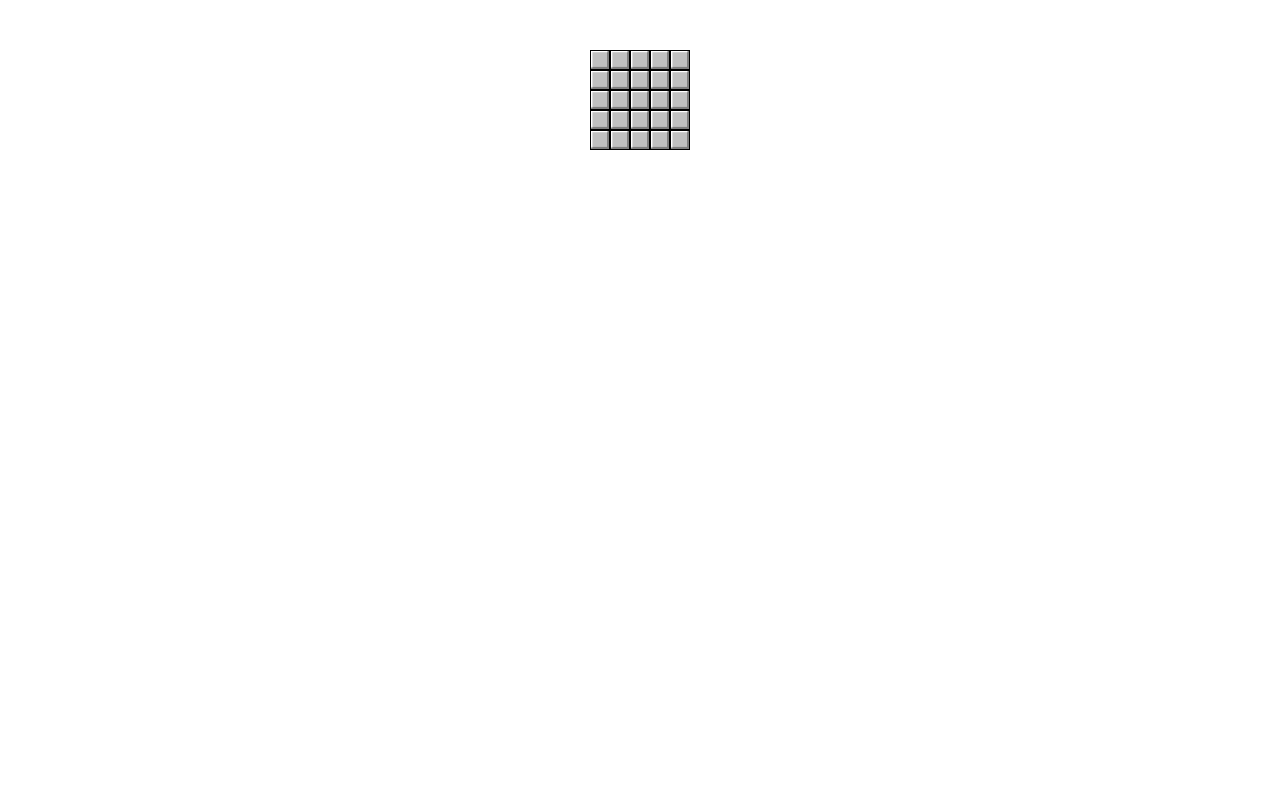
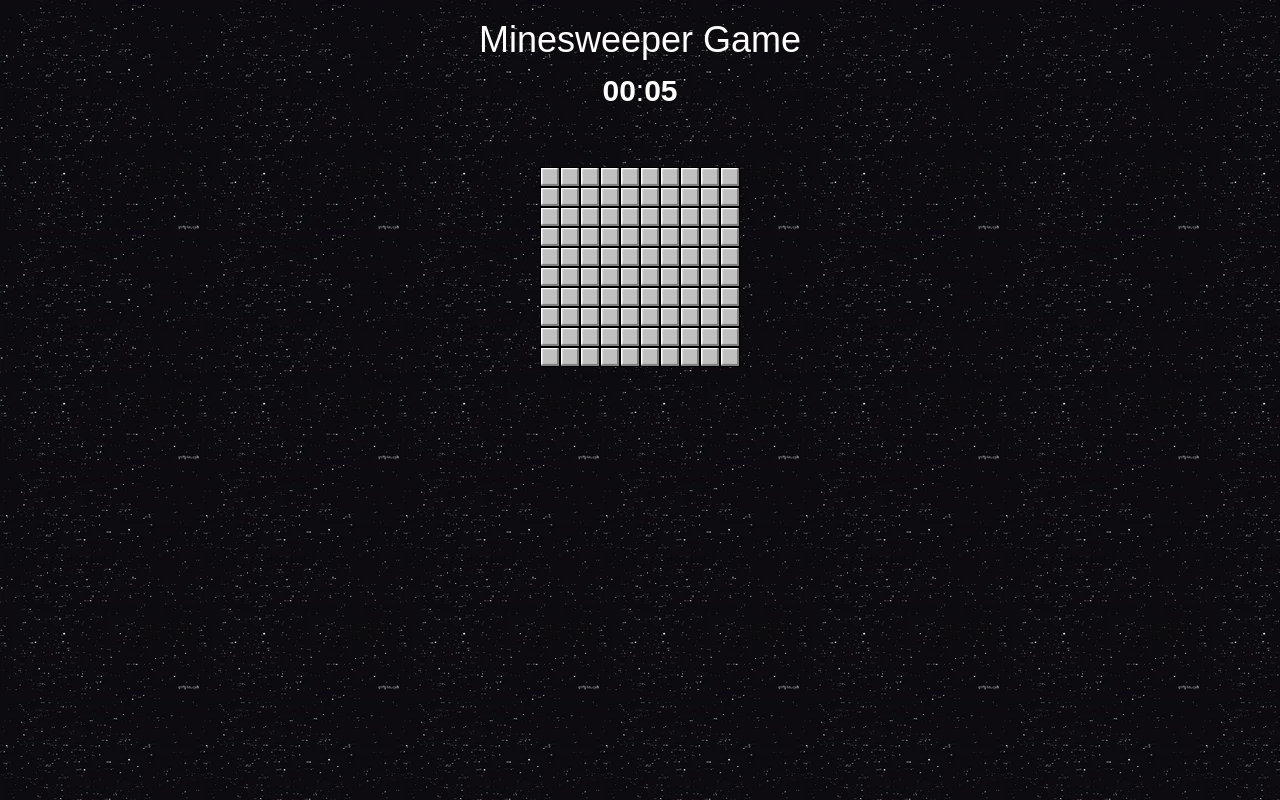
Before and after one commit to amar1995/minesweeper_game, a plain HTML site: page index.html in a window 1280 px wide. Drawn offline with nearby package versions, Linux system fonts and the light colour scheme.

Commit message:
timer built and game initially running

```diff
--- a/index.html
+++ b/index.html
@@ -7,50 +7,39 @@
   <script src="https://maxcdn.bootstrapcdn.com/bootstrap/3.4.0/js/bootstrap.min.js"></script>
 	<style type="text/css">
 		*{
-			margin: 0x;
+			margin: 0px;
 			padding: 0px;
 		}
 		body {
-			color: #fff;
+			background-image: url("images/background1.webp");
+			color: white;
 			font-family: sans-serif;
-			font-size: 2em;
+			font-size: 3em;
 			text-align: center;
 		}
 		#timer {
 			margin-bottom: 50px;
+		}
+		p {
+			font-weight: 10px;
 		}
       	#canvas {
 		}
 	</style>
 </head>
 <body>
-	<div id="timer"></div>
+	<h1>Minesweeper Game</h1>
+	<div id="timer">
+		<p>
+		<label id="minutes">00</label>:<label id="seconds">00</label>
+		</p>
+	</div>
 	<canvas id="canvas"></canvas>
-	<!--</canvas><div class="container">
-		<div class="row">
-			<div class="col-xs-12">
-			<canvas id="canvas"></canvas>
-			</div>
-			<div class="col-sm-12">
-			<canvas id="canvas"></canvas>
-			</div>
-
-			<div class="col-md-12">
-			<canvas id="canvas"></canvas>
-			</div>
-
-			<div class="col-lg-12">
-			<canvas id="canvas"></canvas>
-			</div>
-		</div>
-	</div> -->
-	<!--<script type="text/javascript" src="Factory.js"></script>
-    <script type="text/javascript" src="FillGrid.js"></script>
-	-->
 	<script type="text/javascript" src="js/Factory.js"></script>
 	<script type="text/javascript" src="js/GridFilled.js"></script>
 	<script type="text/javascript" src="js/GridFilling.js"></script>
-	<script type="text/javascript" src="js/main.js"></script>
+	<script type="text/javascript" src="js/Timer.js"></script>
+	<script type="text/javascript" src="js/CanvasBuilder.js	"></script>
 	<script type="text/javascript">
 	</script>
 
--- /dev/null
+++ b/js/CanvasBuilder.js
@@ -0,0 +1,126 @@
+
+const CanvasBuilder = function() {
+    var canvas = document.getElementById("canvas");
+
+    var width = 20;
+    var row,column,level,numberOfMines;
+    var imgArray = new Array(13);
+    var gameBegin;
+    var context, myTimer;
+    function create(rows,columns,levels,mines=0) {
+
+        row = rows;
+        column = columns;
+        level = levels;
+        numberOfMines = mines;
+        canvas.height =  row*width;
+        canvas.width = column*width;
+        context = canvas.getContext("2d");
+        context.clearRect(0, 0, canvas.width, canvas.height);
+        canvas.addEventListener('click', detectIsBomb);
+        canvas.addEventListener('contextmenu', flagAddOrRemove);
+        for(var i=0;i<13;i++)
+            imgArray[i] = new Image();
+        imgArray[0].src = "./images/simpleTile.jpg";
+        imgArray[1].src = "./images/1.jpg";
+        imgArray[2].src = "./images/2.jpg";
+        imgArray[3].src = "./images/3.jpg";
+        imgArray[4].src = "./images/4.jpg";
+        imgArray[5].src = "./images/5.jpg";
+        imgArray[6].src = "./images/6.jpg";
+        imgArray[7].src = "./images/7.jpg";
+        imgArray[8].src = "./images/8.jpg";
+        imgArray[9].src = "./images/flag.png";
+        imgArray[10].src = "./images/bomb.jpeg";
+        imgArray[11].src = "./images/tiles.jpg";
+        gameBegin = GridFilled();
+        gameBegin.createObject(row,column,level,numberOfMines);
+        imgArray[11].onload = function() {
+            for(var i=0;i<=row;i++) {
+                for(var j=0;j<=column;j++)
+                {
+                    context.rect(j*width,i*width,width,width);
+                    context.stroke();
+                    context.drawImage(imgArray[11],j*width,i*width,width,width);
+                }
+            }
+        };
+        const timer = Timer();
+        myTimer = setInterval(timer.setTime,1000);
+    }
+
+
+
+
+    function detectIsBomb(e) {
+        context.fillStyle = "black";
+        var j = Math.floor(e.offsetX / width),
+        i = Math.floor(e.offsetY / width);
+        // console.log([i,j,gameBegin.getValueOfOriginalGrid(i,j)]);
+        if(gameBegin.getValueOfOriginalGrid(i,j) !== -1) {
+            const traveGrid = gameBegin.revealGrid(i,j);
+            for(var k=0;k<traveGrid.length;k++) {
+                var val = gameBegin.getValueOfOriginalGrid(traveGrid[k][0],traveGrid[k][1]);
+                // console.log([traveGrid[k][0],traveGrid[k][1]]);
+                context.rect(traveGrid[k][1]*width, traveGrid[k][0]*width, width, width);
+                context.stroke();
+                context.drawImage(imgArray[val],traveGrid[k][1]*width,traveGrid[k][0]*width,width,width);
+            }
+        } else {
+            /* Game Over */
+            revealGridSolution();
+        }
+        if(gameBegin.isGameOver()) {
+            console.log("Completed");
+            stopGame();
+        }
+    }
+
+    function revealGridSolution() {
+        for(var i=0;i<row;i++) {
+            for(var j=0;j<column;j++) {
+                if(gameBegin.getValueOfSeenGrid(i,j) === -1) {
+                    if(gameBegin.getValueOfOriginalGrid(i,j) === -1) {
+                        context.rect(j*width,i*width,width,width);
+                        context.stroke();
+                        context.drawImage(imgArray[10],j*width,i*width,width,width);
+                    } else {
+                        context.rect(j*width,i*width,width,width);
+                        context.stroke();
+                        context.drawImage(imgArray[gameBegin.getValueOfOriginalGrid(i,j)],j*width,i*width,width,width);
+                    }
+                }
+            }
+        }
+        stopGame();
+    }
+    function stopGame() {
+        clearInterval(myTimer);
+    }
+
+    function flagAddOrRemove(e) {
+        e.preventDefault();
+        var j = Math.floor(e.offsetX / width),
+        i = Math.floor(e.offsetY / width);
+        if(gameBegin.getValueOfSeenGrid(i,j) === -1) {
+            context.rect(j*width, i*width, width, width);
+            context.stroke();
+            context.drawImage(imgArray[9],j*width,i*width,width,width);
+            gameBegin.addFlag(i,j);
+        } else {
+            context.rect(j*width, i*width, width, width);
+            context.stroke();
+            context.drawImage(imgArray[11],j*width,i*width,width,width);
+            gameBegin.removeFlag(i,j);
+        }
+        if(gameBegin.isGameOver()) {
+            console.log("Completed");
+            stopGame();
+        }
+    }
+    create(10,10,"custom",10);
+    return {
+        createObject: create
+    };
+}
+CanvasBuilder();
--- a/js/GridFilled.js
+++ b/js/GridFilled.js
@@ -4,7 +4,7 @@ const GridFilled = function () {
     var row,column,level,numberOfMines;
     var visited;
     var isGridTraversalComplete = 0;
-    /* position in grid to do bfs
+    /* position in grid to do dfs
        left, right,up, down */
     var pos = [[-1,0],[1,0],[0,-1],[0,1]];
     var gameFactory = GridFilling();
@@ -38,7 +38,7 @@ const GridFilled = function () {
         gameFactory.createObject(row,column,numberOfMines);
     }
     // used stack as order doesn't matter in this traversal
-    function bfs(i,j) {
+    function dfs(i,j) {
         var stack = [];
         var ans = [];
         stack.push([i,j]);
@@ -82,22 +82,10 @@ const GridFilled = function () {
         gridRevealed[i][j]=-1;
     }
     function revealGrid(i,j) {
-        const arr = bfs(i,j);
+        const arr = dfs(i,j);
         isGridTraversalComplete += arr.length;
         return arr;
     }
-    // for(var i=0;i<row;i++) {
-    // var flag = false;
-    // for(var j=0;j<column;j++) {
-    //     if(gameFactory.getGridAtIndex(i,j) === 0)
-    //      {
-    //          flag=true;
-    //          bfs(i,j);
-    //          break;
-    //      }
-    // }
-    // if(flag) break;
-    // }
     return {
         createObject: create,
         getRow: function() {
--- /dev/null
+++ b/js/Timer.js
@@ -0,0 +1,24 @@
+const Timer = function() {
+    var minutesLabel = document.getElementById("minutes");
+    var secondsLabel = document.getElementById("seconds");
+    var totalSeconds = 0;
+
+    function setTime() {
+        ++totalSeconds;
+        secondsLabel.innerHTML = pad(totalSeconds % 60);
+        minutesLabel.innerHTML = pad(parseInt(totalSeconds / 60));
+    }
+
+    function pad(val) {
+        var valString = val + "";
+        if (valString.length < 2) {
+            return "0" + valString;
+        } else {
+            return valString;
+        }
+    }
+
+    return {
+        setTime: setTime,
+    };
+};
--- a/js/main.js
+++ /dev/null
@@ -1,86 +0,0 @@
-
-
-var canvas = document.getElementById("canvas");
-var width = 20;
-var row = 5;
-var column = 5;
-canvas.height =  row*width;
-canvas.width = column*width;
-var context = canvas.getContext("2d");
-context.clearRect(0, 0, canvas.width, canvas.height);
-canvas.addEventListener('click', detectIsBomb);
-canvas.addEventListener('contextmenu', flagAddOrRemove);
-var imgArray = new Array(13);
-const gameBegin = GridFilled();
-gameBegin.createObject(row,column,"custom", 5);
-for(var i=0;i<13;i++)
-    imgArray[i] = new Image();
-imgArray[0].src = "./images/bomb.jpeg";
-imgArray[1].src = "./images/1.jpg";
-imgArray[2].src = "./images/2.jpg";
-imgArray[3].src = "./images/3.jpg";
-imgArray[4].src = "./images/4.jpg";
-imgArray[5].src = "./images/5.jpg";
-imgArray[6].src = "./images/6.jpg";
-imgArray[7].src = "./images/7.jpg";
-imgArray[8].src = "./images/8.jpg";
-imgArray[9].src = "./images/flag.png";
-imgArray[10].src = "./images/simpleTile.jpg";
-imgArray[11].src = "./images/tiles.jpg";
-
-imgArray[11].onload = function() {
-  for(var i=0;i<=row;i++) {
-        for(var j=0;j<=column;j++)
-        {
-
-            context.rect(j*width,i*width,width,width);
-            context.stroke();
-            context.drawImage(imgArray[11],j*width,i*width,width,width);
-        }
-    }
-};
-
-
-function detectIsBomb(e) {
-    context.fillStyle = "black";
-    var j = Math.floor(e.offsetX / width),
-    i = Math.floor(e.offsetY / width);
-    // console.log([i,j,gameBegin.getValueOfOriginalGrid(i,j)]);
-    if(gameBegin.getValueOfOriginalGrid(i,j) !== -1) {
-        const traveGrid = gameBegin.revealGrid(i,j);
-        for(var k=0;k<traveGrid.length;k++) {
-            var val = gameBegin.getValueOfOriginalGrid(traveGrid[k][0],traveGrid[k][1]);
-            console.log([traveGrid[k][0],traveGrid[k][1]]);
-            context.rect(traveGrid[k][1]*width, traveGrid[k][0]*width, width, width);
-            context.stroke();
-            context.drawImage(imgArray[val],traveGrid[k][1]*width,traveGrid[k][0]*width,width,width);
-        }
-        console.log([i,j]);
-    } else {
-        /* Game Over */
-        revealGridSolution();
-    }
-    if(gameBegin.isGameOver()) {
-        console.log("Completed");
-    }
-}
-
-function flagAddOrRemove(e) {
-    e.preventDefault();
-    var j = Math.floor(e.offsetX / width),
-    i = Math.floor(e.offsetY / width);
-    if(gameBegin.getValueOfSeenGrid(i,j) === -1) {
-        context.rect(j*width, i*width, width, width);
-        context.stroke();
-        context.drawImage(imgArray[9],j*width,i*width,width,width);
-        gameBegin.addFlag(i,j);
-    } else {
-        context.rect(j*width, i*width, width, width);
-        context.stroke();
-        context.drawImage(imgArray[11],j*width,i*width,width,width);
-        gameBegin.removeFlag(i,j);
-    }
-    if(gameBegin.isGameOver()) {
-        console.log("Completed");
-    }
-}
--- /dev/null
+++ b/main.js
@@ -0,0 +1 @@
+/* final code to execute from this class */
```
Also changed, not shown: images/background1.webp (added).
